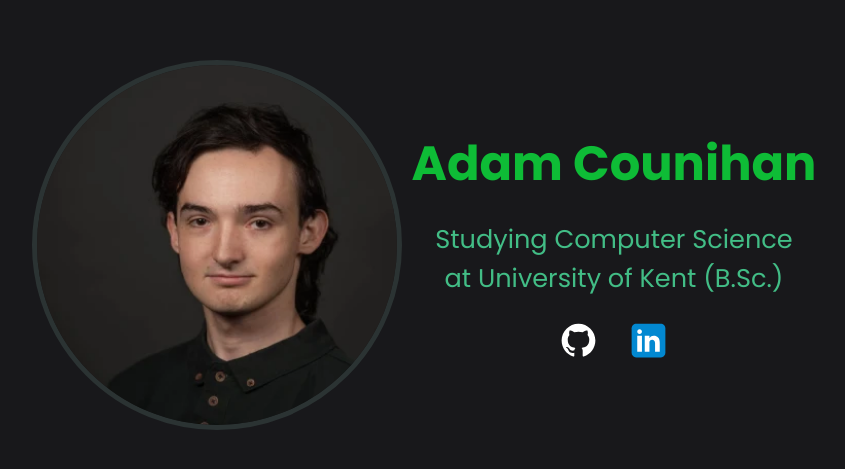
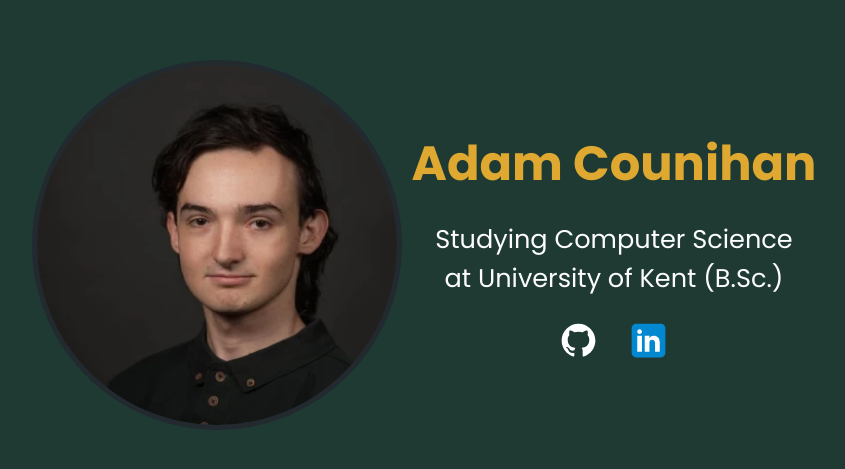
Before and after one commit to adamcounihan-dev/Portfolio-Website, a React (Vite) app: page / in a window 1280 px wide. Shown: the part 153-622 px from the top of the page, without its empty margins (216-1061 px from the left). Built offline with nearby package versions, Linux system fonts and the light colour scheme.

Commit message:
style: restyle hero content

```diff
--- a/src/App.css
+++ b/src/App.css
@@ -1,9 +1,15 @@
 :root {
-    --background-color: #18181b;
-    --text-color: #42BD86;
-    --primary-color: #0ebc36;
-    --secondary-color: #AD61FF;
-    --containers: #2b3333;
+    /* Dark Theme Variables */
+    --dark-bg-color: #1e3a33;
+    --dark-text-color: #fdfdfd;
+    --dark-accent-color: #dfa831;
+    --dark-container-bg-color: #22292f;
+
+    /* Light Theme Variables */
+    --light-bg-color: #fff;
+    --light-text-color: #fff;
+    --light-accent-color: #fff;
+    --light-container-bg-color: #fff;
 }
 
 * {
@@ -12,14 +18,14 @@
 }
 
 body {
-    background-color: var(--background-color);
+    background-color: var(--dark-bg-color);
     display: flex;
     justify-content: center;
     margin: 0 auto 60px;
 }
 
 h1,h2,h3, p{
-    color: var(--text-color);
+    color: var(--dark-text-color);
     margin: 0;
     padding: 0;
 }
--- a/src/components/Hero/HeroStyles.module.css
+++ b/src/components/Hero/HeroStyles.module.css
@@ -15,7 +15,7 @@
     height: auto;
     margin: 0 auto;
     border-radius: 20rem;
-    border: 5px solid var(--containers);
+    border: 5px solid var(--dark-container-bg-color);
 }
 
 .info {
@@ -41,11 +41,11 @@
 .title{
     max-width: 24ch;
     align-self: center;
-    color: var(--primary-color);
+    color: var(--dark-accent-color);
 }
 
 .description {
     max-width: 24ch;
     align-self: center;
-    color: var(--text-color);
+    color: var(--dark-text-color);
 }
```
